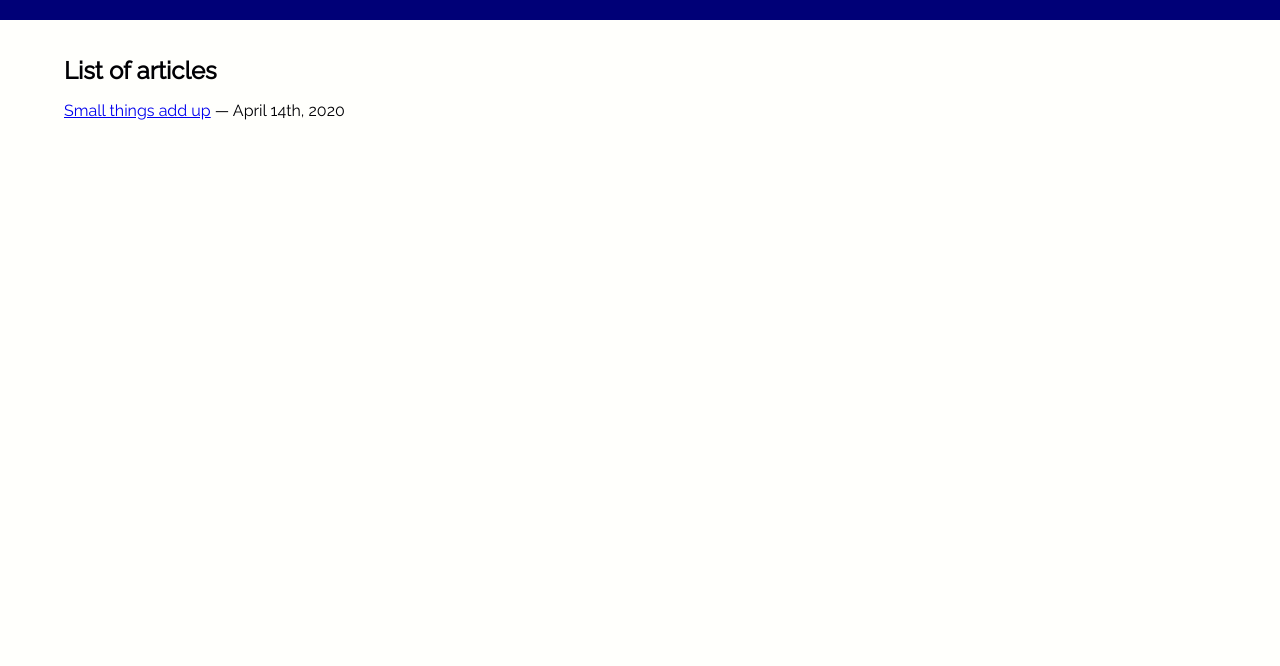
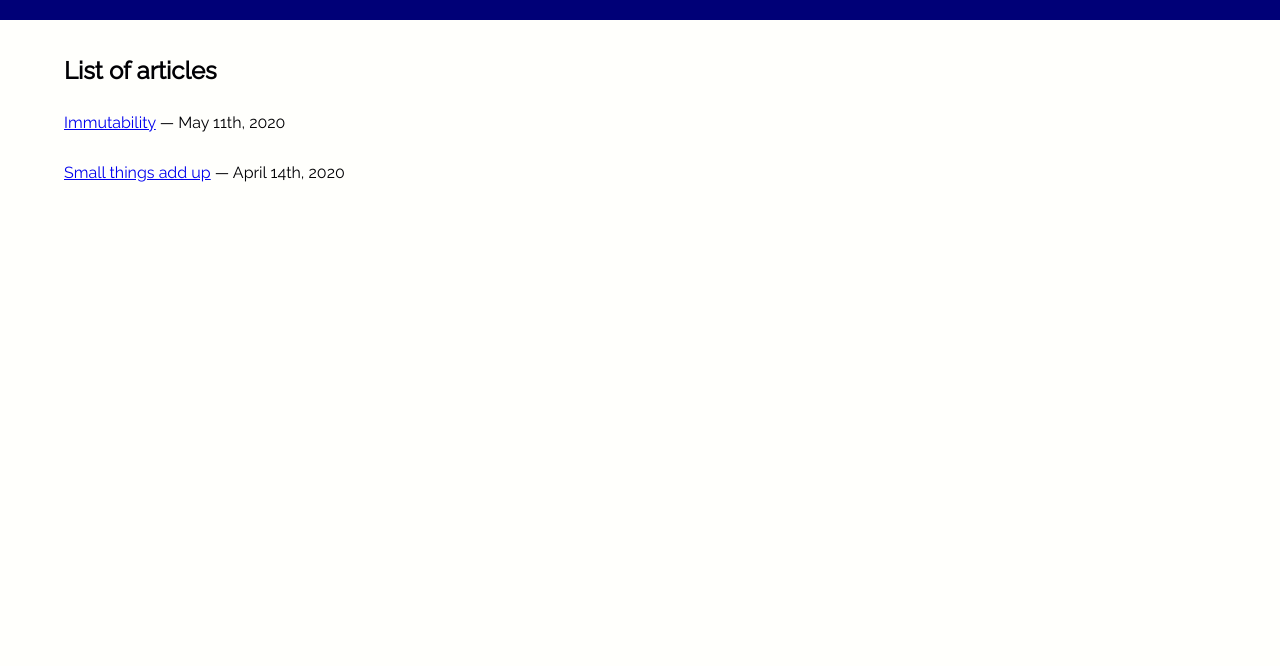
Before and after one commit to ReneWiersma/renewiersma.github.io, a plain HTML site: page index.html in a window 1280 px wide. Shown: the part 134-800 px from the top of the page. Drawn offline with Linux system fonts and the light colour scheme.

Commit message:
Add article Immutability to index

```diff
--- a/index.html
+++ b/index.html
@@ -15,7 +15,8 @@
 	</a>
 	<div class="main">
 	<h2>List of articles</h2>
-	<a href="SmallThingsAddUp.html">Small things add up</a> — April 14th, 2020
+	<p><a href="Immutability.html">Immutability</a> — May 11th, 2020</p>
+	<p><a href="SmallThingsAddUp.html">Small things add up</a> — April 14th, 2020</p>
 	</div>
 </body>
 </html>
```
